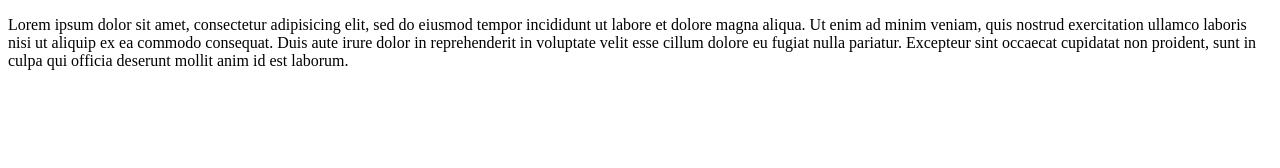
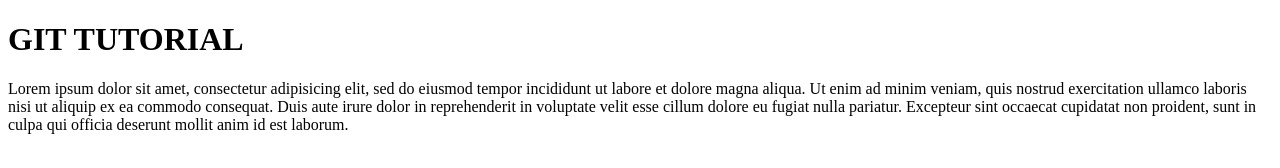
Before and after one commit to iamteeben/git-one, a plain HTML site: page git-one/index.html in a window 1280 px wide. Drawn offline with Linux system fonts and the light colour scheme.

Commit message:
new pictures

```diff
--- a/git-one/index.html
+++ b/git-one/index.html
@@ -1,9 +1,10 @@
 <!DOCTYPE html>
 <html>
 <head>
-	<title>gg</title>
+	<title>ggbby</title>
 </head>
 <body>
+	<h1>GIT TUTORIAL</h1>
 	<p>Lorem ipsum dolor sit amet, consectetur adipisicing elit, sed do eiusmod
 	tempor incididunt ut labore et dolore magna aliqua. Ut enim ad minim veniam,
 	quis nostrud exercitation ullamco laboris nisi ut aliquip ex ea commodo
```
